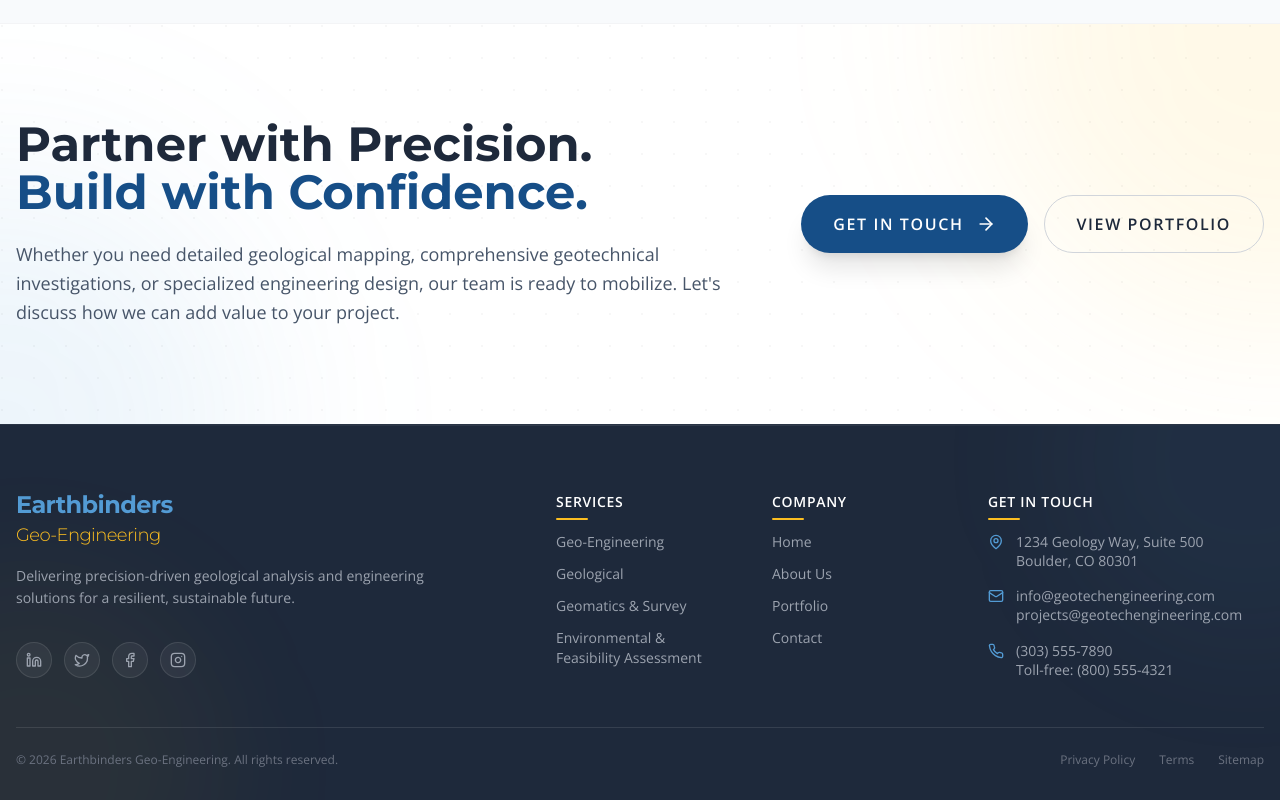
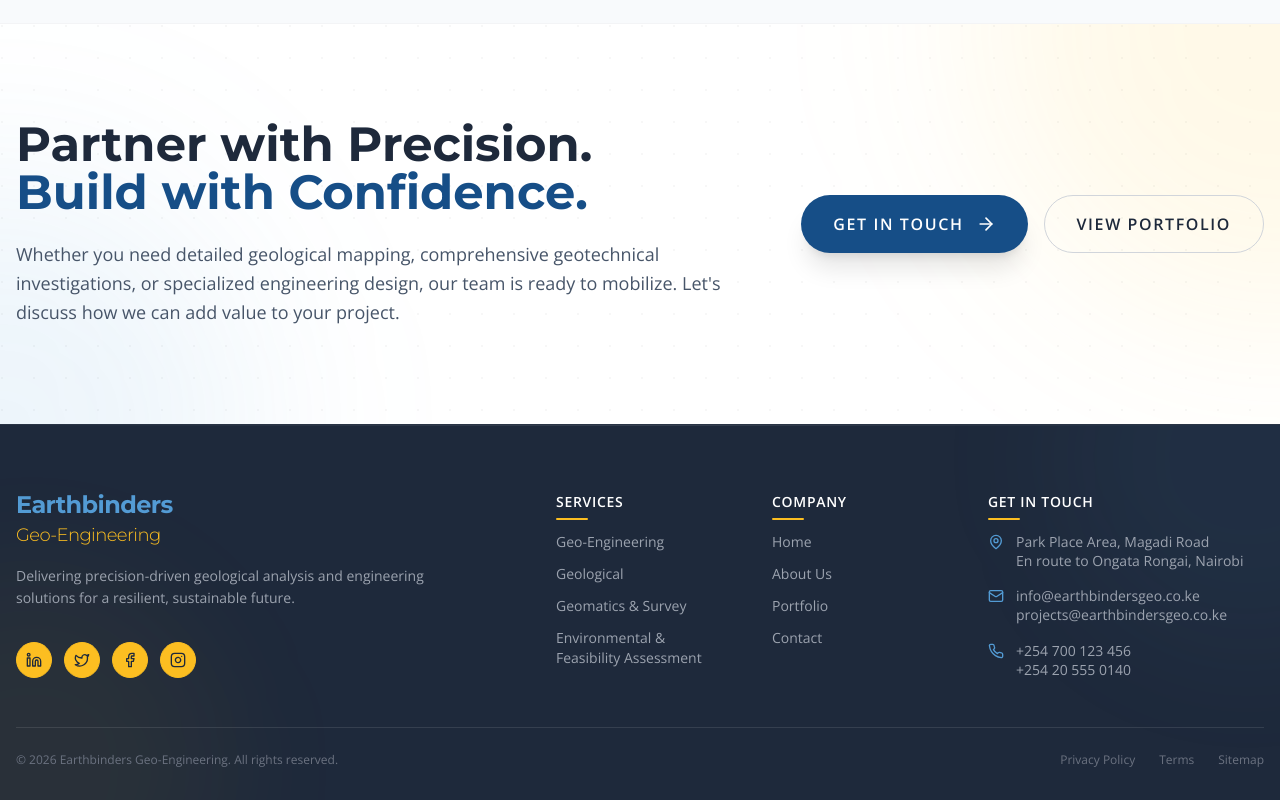
Before and after one commit to MrGiddy/ebg-spinoff-3-mod-1, a React (Vite) app: page / in a window 1280 px wide. Shown: the part 5030-5830 px from the top of the page. Built offline with nearby package versions, Linux system fonts and the light colour scheme.

Commit message:
update the dummy contact information and map to park place area

```diff
--- a/components/Footer.tsx
+++ b/components/Footer.tsx
@@ -1,7 +1,7 @@
+import { ArrowRight } from 'lucide-react';
 import React from 'react';
-import { SOCIAL_LINKS, SERVICE_CATEGORIES, CONTACT_INFO } from '../constants';
 import * as ReactRouterDOM from 'react-router-dom';
-import { ArrowRight } from 'lucide-react';
+import { CONTACT_INFO, SERVICE_CATEGORIES, SOCIAL_LINKS } from '../constants';
 
 const { Link } = ReactRouterDOM;
 
@@ -48,7 +48,7 @@ export default function Footer() {
                     key={social.id}
                     href={social.href}
                     aria-label={`Follow on ${social.id}`}
-                    className="w-9 h-9 rounded-full bg-white/5 border border-white/10 flex items-center justify-center text-gray-400 hover:bg-primary hover:border-primary hover:text-white transition-all duration-300 transform hover:-translate-y-1"
+                    className="w-9 h-9 rounded-full bg-secondary border border-secondary flex items-center justify-center text-dark hover:bg-primary hover:border-primary hover:text-white transition-all duration-300 transform hover:-translate-y-1"
                     >
                         <social.icon size={16} />
                     </a>
@@ -136,7 +136,7 @@ export default function Footer() {
                         </div>
                         <div className="flex flex-col leading-snug">
                            {phone.lines.map((line, i) => (
-                             <a key={i} href={`tel:${line.replace(/\D/g,'')}`} className="hover:text-white transition-colors">{line}</a>
+                             <a key={i} href={`tel:${line.replace(/[^\d+]/g, '')}`} className="hover:text-white transition-colors">{line}</a>
                            ))}
                         </div>
                     </li>
--- a/constants.ts
+++ b/constants.ts
@@ -1,19 +1,17 @@
 import {
-    Pickaxe,
-    Leaf,
-    Droplets,
-    Mail,
-    Phone,
-    MapPin,
-    Linkedin,
-    Twitter,
-    Facebook,
-    Instagram,
-    ClipboardCheck,
-    Construction,
-    Map
-  } from 'lucide-react';
-  import { ServiceCategory, Project, NavItem } from './types';
+  Construction,
+  Facebook,
+  Instagram,
+  Leaf,
+  Linkedin,
+  Mail,
+  Map,
+  MapPin,
+  Phone,
+  Pickaxe,
+  Twitter
+} from 'lucide-react';
+import { NavItem, Project, ServiceCategory } from './types';
 
   export const NAV_ITEMS: NavItem[] = [
     { label: 'Home', href: '/#home' },
@@ -553,18 +551,18 @@ import {
           id: 'office',
           icon: MapPin,
           title: 'Our Office',
-          lines: ['1234 Geology Way, Suite 500', 'Boulder, CO 80301']
+          lines: ['Park Place Area, Magadi Road', 'En route to Ongata Rongai, Nairobi']
       },
       {
           id: 'email',
           icon: Mail,
           title: 'Email Us',
-          lines: ['info@geotechengineering.com', 'projects@geotechengineering.com']
+          lines: ['info@earthbindersgeo.co.ke', 'projects@earthbindersgeo.co.ke']
       },
       {
           id: 'phone',
           icon: Phone,
           title: 'Call Us',
-          lines: ['(303) 555-7890', 'Toll-free: (800) 555-4321']
+          lines: ['+254 700 123 456', '+254 20 555 0140']
       }
   ];
--- a/pages/ContactPage.tsx
+++ b/pages/ContactPage.tsx
@@ -1,8 +1,11 @@
-import React, { useEffect } from 'react';
+import { useEffect } from 'react';
 import Contact from '../components/Contact';
 import RevealOnScroll from '../components/RevealOnScroll';
+import { CONTACT_INFO } from '../constants';
 
 export default function ContactPage() {
+  const officeInfo = CONTACT_INFO.find(c => c.id === 'office');
+
   // Ensure we start at the top when visiting the contact page
   useEffect(() => {
     window.scrollTo(0, 0);
@@ -17,6 +20,7 @@ export default function ContactPage() {
            <img
              src="https://images.unsplash.com/photo-1486406146926-c627a92ad1ab?ixlib=rb-1.2.1&auto=format&fit=crop&w=1350&q=80"
              alt="Office skyscraper"
+             referrerPolicy="no-referrer"
              className="w-full h-full object-cover"
            />
            <div className="absolute inset-0 bg-dark/70 mix-blend-multiply"></div>
@@ -42,21 +46,24 @@ export default function ContactPage() {
       {/* Map Section */}
       <div className="h-[450px] w-full bg-gray-100 relative grayscale hover:grayscale-0 transition-all duration-700 ease-in-out group">
          <iframe
-           src="https://www.google.com/maps/embed?pb=!1m18!1m12!1m3!1d48809.58880453303!2d-105.30567623192248!3d40.02927236545224!2m3!1f0!2f0!3f0!3m2!1i1024!2i768!4f13.1!3m3!1m2!1s0x876bec2620e190c3%3A0x62800185994d5051!2sBoulder%2C%20CO%2C%20USA!5e0!3m2!1sen!2s!4v1620000000000!5m2!1sen!2s"
+           src="https://maps.google.com/maps?q=-1.3733,36.7300+(Earthbinders+HQ+-+Park+Place+Area,+Magadi+Rd)&t=&z=15&ie=UTF8&iwloc=&output=embed"
            width="100%"
            height="100%"
            style={{border:0}}
            allowFullScreen={true}
            loading="lazy"
-           title="Office Location"
+           title="Earthbinders HQ - Park Place Area, Magadi Road"
            className="w-full h-full"
          ></iframe>
 
          {/* Map Overlay Card */}
          <div className="hidden md:block absolute bottom-8 left-8 bg-white p-6 rounded-lg shadow-xl max-w-xs z-10 opacity-90 group-hover:opacity-100 transition-opacity duration-300 border border-gray-100">
             <h4 className="font-heading font-bold text-dark mb-2">Earthbinders HQ</h4>
-            <p className="text-sm text-textLight mb-1">1234 Geology Way, Suite 500</p>
-            <p className="text-sm text-textLight">Boulder, CO 80301</p>
+            {(officeInfo?.lines ?? ['Park Place Area, Magadi Road', 'En route to Ongata Rongai, Nairobi']).map((line, index, arr) => (
+              <p key={line} className={`text-sm text-textLight ${index < arr.length - 1 ? 'mb-1' : ''}`}>
+                {line}
+              </p>
+            ))}
          </div>
       </div>
     </div>
--- a/pages/ServiceOfferingDetail.tsx
+++ b/pages/ServiceOfferingDetail.tsx
@@ -2,7 +2,7 @@ import { ArrowRight, Calendar, Check, FileText, LayoutGrid, Mail, Phone } from '
 import { useEffect } from 'react';
 import * as ReactRouterDOM from 'react-router-dom';
 import RevealOnScroll from '../components/RevealOnScroll';
-import { SERVICE_CATEGORIES } from '../constants';
+import { CONTACT_INFO, SERVICE_CATEGORIES } from '../constants';
 
 const { useParams, Navigate, Link } = ReactRouterDOM;
 
@@ -12,6 +12,8 @@ export default function ServiceOfferingDetail() {
   // Find category and offering
   const category = SERVICE_CATEGORIES.find(c => c.id === categorySlug);
   const offering = category?.offerings.find(o => o.id === serviceSlug);
+  const primaryEmail = CONTACT_INFO.find(c => c.id === 'email')?.lines[0] ?? 'info@earthbindersgeo.co.ke';
+  const primaryPhone = CONTACT_INFO.find(c => c.id === 'phone')?.lines[0] ?? '+254 700 123 456';
 
   // Get related offerings (siblings)
   const relatedOfferings = category?.offerings.filter(o => o.id !== serviceSlug) || [];
@@ -210,10 +212,10 @@ export default function ServiceOfferingDetail() {
                             <div className="w-10 h-10 rounded-full bg-primary/5 text-primaryDark flex items-center justify-center group-hover:bg-primary group-hover:text-white transition-all duration-300">
                                 <Mail size={18} />
                             </div>
-                            <div>
+                            <div className="min-w-0">
                                 <p className="text-xs font-bold uppercase tracking-wider text-textLight/60">Email Inquiries</p>
-                                <a href="mailto:info@geotechengineering.com" className="font-medium text-dark hover:text-primary transition-colors">
-                                    info@geotechengineering.com
+                                <a href={`mailto:${primaryEmail}`} className="font-medium text-dark hover:text-primary transition-colors break-all">
+                                    {primaryEmail}
                                 </a>
                             </div>
                          </div>
@@ -221,10 +223,10 @@ export default function ServiceOfferingDetail() {
                             <div className="w-10 h-10 rounded-full bg-primary/5 text-primaryDark flex items-center justify-center group-hover:bg-primary group-hover:text-white transition-all duration-300">
                                 <Phone size={18} />
                             </div>
-                            <div>
+                            <div className="min-w-0">
                                 <p className="text-xs font-bold uppercase tracking-wider text-textLight/60">Call Us</p>
-                                <a href="tel:+13035557890" className="font-medium text-dark hover:text-primary transition-colors">
-                                    (303) 555-7890
+                                <a href={`tel:${primaryPhone.replace(/[^\d+]/g, '')}`} className="font-medium text-dark hover:text-primary transition-colors">
+                                    {primaryPhone}
                                 </a>
                             </div>
                          </div>
```
